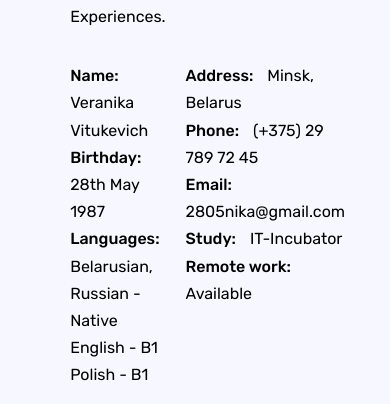
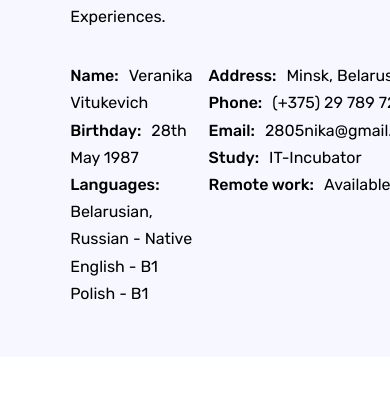
Before and after one commit to wrunika/portfolio, a React (Create React App) app: page / in a window 390 px wide. Shown: the part 1552-1956 px from the top of the page. Built offline with nearby package versions, Linux system fonts and the light colour scheme.

Commit message:
feat: add sass into project, refactor AboutMe.module into scss

```diff
--- a/package.json
+++ b/package.json
@@ -15,6 +15,7 @@
     "react": "^18.2.0",
     "react-dom": "^18.2.0",
     "react-scripts": "5.0.1",
+    "sass": "^1.62.1",
     "typed.js": "^2.0.16",
     "typescript": "^4.4.2",
     "web-vitals": "^2.1.0"
--- a/src/components/AboutMe/AboutMe.module.css
+++ /dev/null
@@ -1,61 +0,0 @@
-.aboutBlock {
-    display: flex;
-    flex-direction: column;
-    align-items: center;
-    padding: 3.12rem 0;
-    background-color: #f7f7ff;
-    position: relative;
-    z-index: 0;
-}
-
-.aboutBlock .aboutContainer {
-    flex-direction: row;
-    justify-content: space-between;
-    gap: 10px;
-}
-
-.aboutPhoto img {
-    max-height: 23rem;
-    border-radius: 50%;
-    border: 7px solid #ff9301;
-}
-
-.aboutInfo {
-    width: 55%;
-    display: flex;
-    flex-direction: column;
-    justify-content: space-between;
-    gap: 2rem;
-    line-height: 1.7;
-}
-
-.personalInfo {
-    display: flex;
-    justify-content: space-between;
-    line-height: 1.7;
-    gap: 1rem;
-}
-
-.infoTitle {
-    font-weight: 500;
-    padding-right: 10px;
-}
-
-.language {
-    font-weight: 400;
-}
-
-@media screen and (max-width: 1199px) {
-    .aboutPhoto img {
-        height: 20rem;
-    }
-}
-
-@media screen and (max-width: 989px) {
-    .aboutBlock .aboutContainer {
-        justify-content: center;
-    }
-    .aboutInfo {
-        width: 80%;
-    }
-}
--- /dev/null
+++ b/src/components/AboutMe/AboutMe.module.scss
@@ -0,0 +1,49 @@
+.aboutBlock {
+    display: flex;
+    flex-direction: column;
+    align-items: center;
+    padding: 3.12rem 0;
+    background-color: #f7f7ff;
+    position: relative;
+    z-index: 0;
+    .aboutContainer {
+        flex-direction: row;
+        justify-content: space-between;
+        gap: 10px;
+        @media screen and (max-width: 989px) {
+            justify-content: center;
+        }
+        .aboutPhoto img {
+            max-height: 23rem;
+            border-radius: 50%;
+            border: 7px solid #ff9301;
+            @media screen and (max-width: 1199px) {
+                height: 20rem;
+            }
+        }
+        .aboutInfo {
+            width: 55%;
+            display: flex;
+            flex-direction: column;
+            justify-content: space-between;
+            gap: 2rem;
+            line-height: 1.7;
+            @media screen and (max-width: 989px) {
+                width: 80%;
+            }
+            .personalInfo {
+                display: flex;
+                justify-content: space-between;
+                line-height: 1.7;
+                gap: 1rem;
+                .infoTitle {
+                    font-weight: 500;
+                    padding-right: 10px;
+                }
+                .language {
+                    font-weight: 400;
+                }
+            }
+        }
+    }
+}
--- a/src/components/AboutMe/AboutMe.tsx
+++ b/src/components/AboutMe/AboutMe.tsx
@@ -1,10 +1,25 @@
 import React from 'react';
-import s from './AboutMe.module.css';
+import s from './AboutMe.module.scss';
 import styleContainer from "../../common/styles/Container.module.css";
 import aboutPhoto from '../../assets/images/IMG_1534_cut-photo.ru.jpg';
 import {Title} from "../../common/components/Title/Title";
 
 export const AboutMe = () => {
+    const firstInfoDiv: InfoBlockType[] = [
+        {className: s.infoTitle, title: 'Name:', info: 'Veranika Vitukevich'},
+        {className: s.infoTitle, title: 'Birthday:', info: '28th May 1987'},
+        {className: s.infoTitle, title: 'Languages:', info: ''},
+        {className: s.language, title: 'Belarusian, Russian', info: ' - Native'},
+        {className: s.language, title: 'English', info: ' - B1'},
+        {className: s.language, title: 'Polish', info: ' - B1'},
+    ];
+    const secondInfoDiv: InfoBlockType[] = [
+        {className: s.infoTitle, title: 'Address:', info: 'Minsk, Belarus'},
+        {className: s.infoTitle, title: 'Phone:', info: '(+375) 29 789 72 45'},
+        {className: s.infoTitle, title: 'Email:', info: '2805nika@gmail.com'},
+        {className: s.infoTitle, title: 'Study:', info: 'IT-Incubator'},
+        {className: s.infoTitle, title: 'Remote work:', info: 'Available'},
+    ];
     return (
         <div className={s.aboutBlock}>
             <Title title={'About Me'} />
@@ -16,19 +31,14 @@ export const AboutMe = () => {
                     <p>I'm a Front-end Developer. I'm from Minsk. I would like to code and create web elements for amazing people around the world. I like work with new people. New people, new Experiences.</p>
                     <div className={s.personalInfo}>
                         <div>
-                            <p><span className={s.infoTitle}>Name:</span> Veranika Vitukevich</p>
-                            <p><span className={s.infoTitle}>Birthday:</span> 28th May 1987</p>
-                            <p><span className={s.infoTitle}>Languages:</span></p>
-                            <p><span className={s.language}>Belarusian, Russian</span> - Native</p>
-                            <p><span className={s.language}>English</span> - B1</p>
-                            <p><span className={s.language}>Polish</span> - B1</p>
+                            {firstInfoDiv.map((item, index) => {
+                                return <p key={index}><span className={item.className}>{item.title}</span>{item.info}</p>
+                            })}
                         </div>
                         <div>
-                            <p><span className={s.infoTitle}>Address:</span> Minsk, Belarus</p>
-                            <p><span className={s.infoTitle}>Phone:</span> (+375) 29 789 72 45</p>
-                            <p><span className={s.infoTitle}>Email:</span> 2805nika@gmail.com</p>
-                            <p><span className={s.infoTitle}>Study:</span> IT-Incubator</p>
-                            <p><span className={s.infoTitle}>Remote work:</span> Available</p>
+                            {secondInfoDiv.map((item, index) => {
+                                return <p key={index}><span className={item.className}>{item.title}</span>{item.info}</p>
+                            })}
                         </div>
                     </div>
                 </div>
@@ -36,3 +46,9 @@ export const AboutMe = () => {
         </div>
     );
 };
+
+type InfoBlockType = {
+    className: string
+    title: string
+    info: string
+}
```
Also changed, not shown: 1 other file (tests, documents, lock files or other folders).
